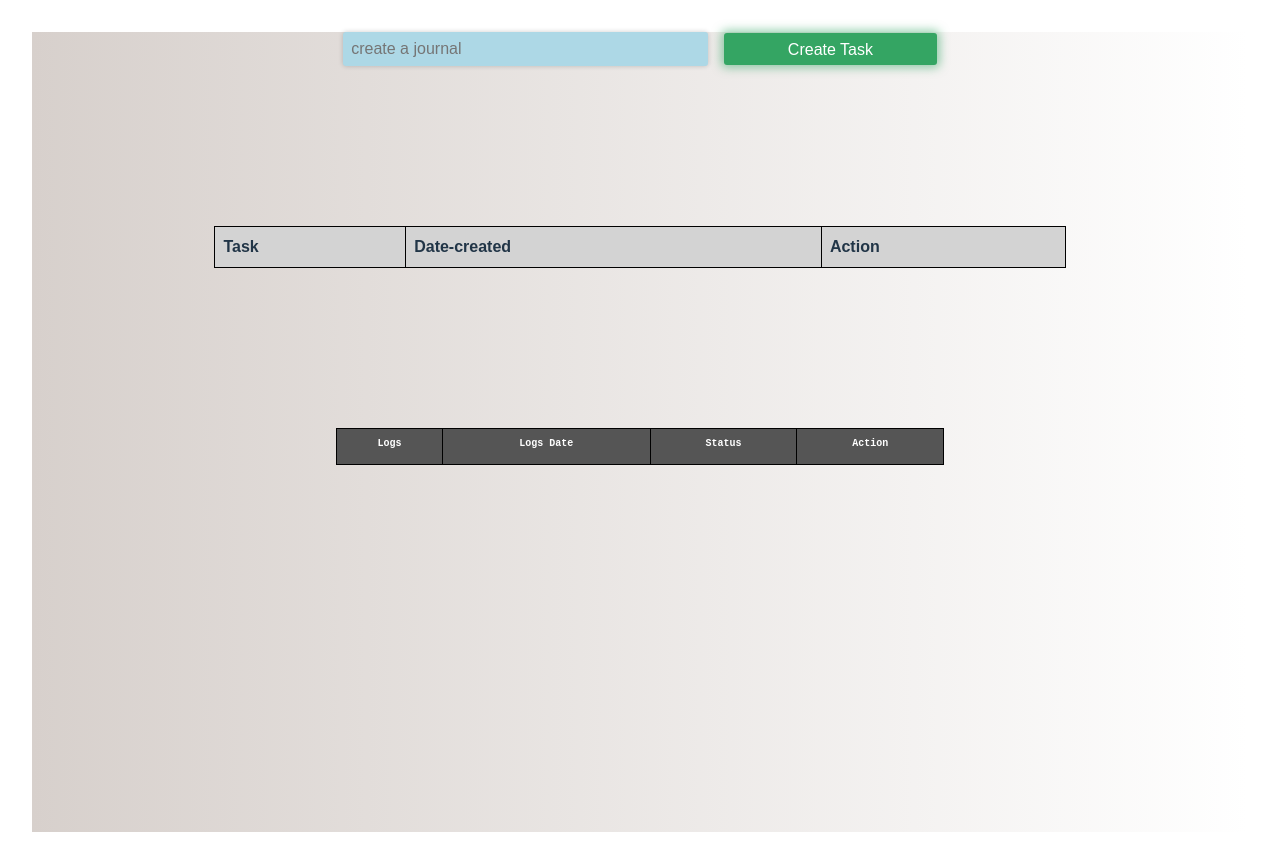
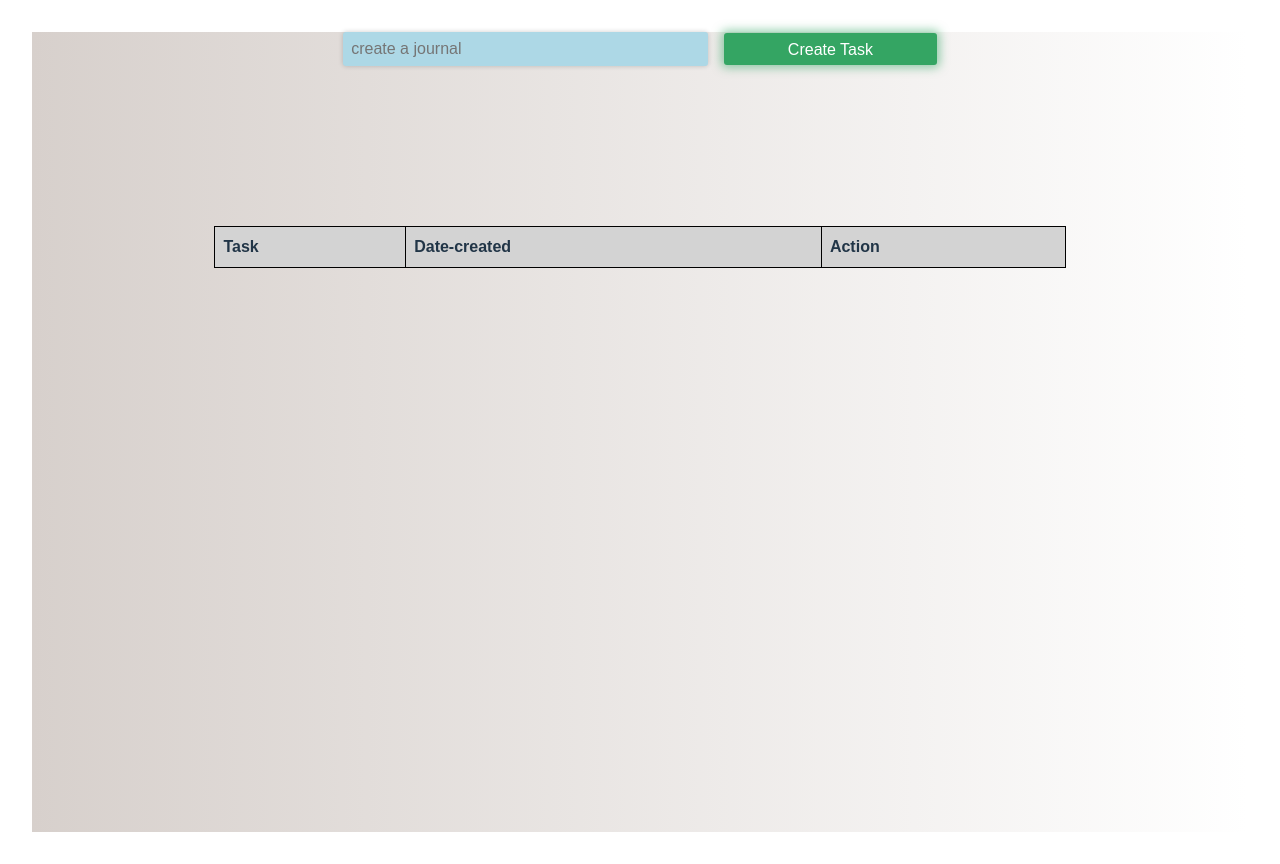
Before and after one commit to nephriteagain/journal-app, a React (Vite) app: page / in a window 1280 px wide. Built offline with nearby package versions, Linux system fonts and the light colour scheme.

Commit message:
added routes for make it a 2 page website

```diff
--- a/package.json
+++ b/package.json
@@ -10,7 +10,8 @@
   },
   "dependencies": {
     "react": "^18.2.0",
-    "react-dom": "^18.2.0"
+    "react-dom": "^18.2.0",
+    "react-router-dom": "^6.4.5"
   },
   "devDependencies": {
     "@types/react": "^18.0.24",
--- a/src/App.jsx
+++ b/src/App.jsx
@@ -1,10 +1,10 @@
+import { BrowserRouter, Routes, Route } from "react-router-dom"
 import { useState, useEffect } from 'react'
-import reactLogo from './assets/react.svg'
 import './App.css'
 import CreateJournal from './components/CreateJournal'
 import JournalTable from './components/JournalTable'
 import Logs from './components/Logs'
-import { journalListContext } from './context/journalList-context'
+import { journalListContext } from "./context/journalList-context"
 
 
 function App() {
@@ -54,13 +54,21 @@
 
   return (
     <div className='app'>
-      <journalListContext.Provider
-        value={ { writeJournal, setWriteJournal, addToList, journalList, setJournalList, logData, setLogData, removeJournal, addToLog } }
-      >
-      <CreateJournal/>
-      <JournalTable/>
-      <Logs/>
-      </journalListContext.Provider>
+        <BrowserRouter>
+          <Routes>
+            <Route path='/' element={
+              <journalListContext.Provider
+                value={ { writeJournal, setWriteJournal, addToList, journalList, setJournalList, logData, setLogData, removeJournal, addToLog } }
+                    >
+                  <CreateJournal />
+                  <JournalTable />
+                </journalListContext.Provider>
+
+             } />
+            <Route path='/logs' element={ <Logs/> } />
+          </Routes>
+        </BrowserRouter>
+
 
     </div>
 
```
Also changed, not shown: 1 other file (tests, documents, lock files or other folders).
